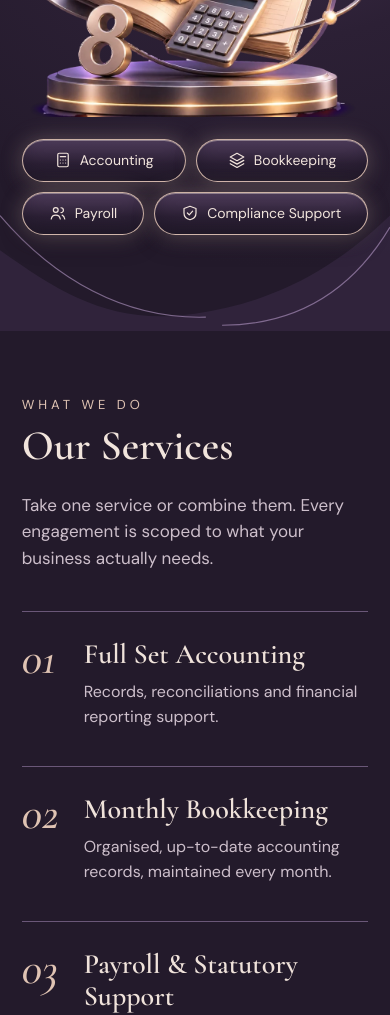
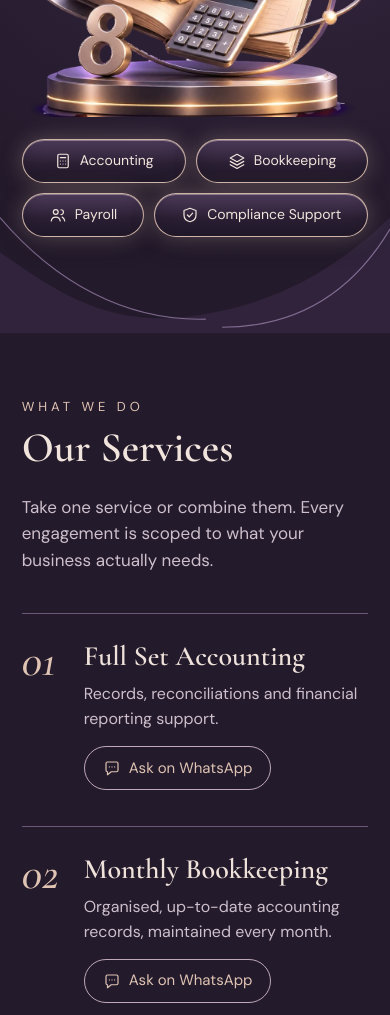
Before and after one commit to good1388-Queena/sbses-website, a plain HTML site: page docs/index.html in a window 390 px wide. Shown: the part 880-1895 px from the top of the page. Drawn offline with nearby package versions, Linux system fonts and the light colour scheme.

Commit message:
Hero service tags link to services; WhatsApp enquiry per service

```diff
--- a/docs/assets/css/site.css
+++ b/docs/assets/css/site.css
@@ -280,7 +280,27 @@ img { display: block; max-width: 100%; }
   font-size: clamp(12px, 2.3cqw, 17px);
   line-height: 1.5;
   white-space: nowrap;
+  text-decoration: none;
+  cursor: pointer;
+  touch-action: manipulation;
+  -webkit-tap-highlight-color: transparent;
+  transition: transform .2s ease, box-shadow .2s ease, border-color .2s ease;
 }
+/* gold glow + slight lift on hover and keyboard focus; pressed state for touch */
+.tag:hover,
+.tag:focus-visible {
+  border-color: var(--cream);
+  box-shadow:
+    0 0 0 1px rgba(223, 195, 179, .55),
+    0 0 34px rgba(223, 195, 179, .7),
+    0 10px 24px rgba(27, 20, 34, .6),
+    inset 0 1px 0 rgba(241, 228, 220, .55),
+    inset 0 -10px 16px rgba(27, 20, 34, .3);
+  transform: scale(1.04);
+}
+.tag:focus-visible { outline: 2px solid var(--cream); outline-offset: 4px; }
+.tag:active { transform: scale(.98); }
+@media (pointer: coarse) { .tag { min-height: 44px; } }
 .tag .icon { width: 22px; height: 22px; width: clamp(15px, 3cqw, 22px); height: clamp(15px, 3cqw, 22px); }
 
 /* ---------- shared section pieces ---------- */
@@ -354,6 +374,31 @@ img { display: block; max-width: 100%; }
 .service__body { display: flex; flex-direction: column; gap: 10px; }
 .service__title { font-family: var(--font-display); font-size: 34px; font-weight: 600; line-height: 1.15; }
 .service__text { font-size: 16px; color: var(--text-muted); }
+
+/* a service reached from a hero tag or a shared link: clear of the top edge, and marked */
+.service { scroll-margin-top: 28px; transition: border-color .3s ease; }
+.service:target { border-top: 2px solid var(--rose); padding-top: 29px; }
+.service:target .service__title { color: var(--rose); }
+
+/* WhatsApp enquiry link under each service */
+.service__ask {
+  align-self: flex-start;
+  display: inline-flex;
+  align-items: center;
+  gap: 8px;
+  min-height: 44px;
+  margin-top: 4px;
+  padding: 8px 18px;
+  border: 1px solid var(--line-soft);
+  border-radius: 999px;
+  font-size: 15px;
+  line-height: 1.5;
+  color: var(--rose);
+  touch-action: manipulation;
+  transition: border-color .2s ease, color .2s ease, background-color .2s ease;
+}
+.service__ask .icon { width: 18px; height: 18px; }
+.service__ask:hover, .service__ask:focus-visible { border-color: var(--rose); color: var(--cream); background: rgba(223, 195, 179, .08); }
 
 /* ---------- why ---------- */
 .band { background: var(--plum-800); border-block: 1px solid var(--plum-700); }
@@ -565,6 +610,7 @@ img { display: block; max-width: 100%; }
 @media (max-width: 899.98px) {
   .services__list { display: block; margin-top: 40px; }
   .service { padding: 26px 0 36px; }
+  .service:target { padding-top: 25px; }
 
   .knowledge { flex-direction: column; align-items: stretch; }
   .knowledge .section__head, .knowledge__list { flex: none; max-width: none; }
@@ -598,7 +644,8 @@ img { display: block; max-width: 100%; }
   .hero__art { aspect-ratio: auto; display: flex; flex-direction: column; gap: 22px; }
   .hero__scene img { position: static; width: 100%; transform: none; }
   .hero__tags { position: static; width: auto; transform: none; flex-direction: row; flex-wrap: wrap; gap: 10px; }
-  .tag { flex: 1 1 auto; justify-content: center; gap: 8px; padding: 10px 14px; font-size: 14px; }
+  .hero__tag-item { flex: 1 1 auto; }
+  .tag { justify-content: center; gap: 8px; padding: 10px 14px; min-height: 44px; font-size: 14px; }
   .tag .icon { width: 18px; height: 18px; }
 
   .service { gap: 18px; }
@@ -652,6 +699,8 @@ img { display: block; max-width: 100%; }
 @media (prefers-reduced-motion: reduce) {
   html { scroll-behavior: auto; }
   * { transition: none !important; }
+  /* keep the glow, drop the movement */
+  .tag:hover, .tag:focus-visible, .tag:active { transform: none; }
 }
 
 /* =====================================================================
--- a/docs/assets/js/main.js
+++ b/docs/assets/js/main.js
@@ -97,6 +97,18 @@
     return node;
   }
 
+  // The one official WhatsApp number (site-content.js → contact.whatsapp.number), digits only.
+  function whatsappNumber() {
+    var raw = content.contact.whatsapp.number;
+    return isSet(raw) ? raw.replace(/\D/g, "") : "";
+  }
+
+  // A wa.me link with the message pre-filled; "" while no number has been supplied.
+  function whatsappUrl(message) {
+    var number = whatsappNumber();
+    return number ? "https://wa.me/" + number + "?text=" + encodeURIComponent(message) : "";
+  }
+
   function icon(name) {
     var holder = document.createElement("span");
     holder.innerHTML = '<svg class="icon" aria-hidden="true" viewBox="0 0 24 24" fill="none" stroke="currentColor" ' +
@@ -151,7 +163,14 @@
         "class": "lang-switch__link"
       }, option.label);
       if (option.code === lang) link.setAttribute("aria-current", "true");
+      link.setAttribute("data-lang", option.code);
       switcher.appendChild(link);
+    });
+    // Keep the visitor on the same service block when they switch language after a jump.
+    window.addEventListener("hashchange", function () {
+      each(".lang-switch__link", function (link) {
+        link.setAttribute("href", langUrl(link.getAttribute("data-lang")));
+      });
     });
   }
 
@@ -237,24 +256,62 @@
     });
   }
 
-  fill("[data-hero-tags]", content.hero.tags, function (tag, index) {
-    var li = el("li", { "class": "tag tag--" + (index + 1) });
-    li.appendChild(icon(tag.icon));
-    li.appendChild(el("span", null, tag.label));
+  // Service tags beside the 3D ledger: real links to the matching service block.
+  fill("[data-hero-tags]", content.hero.tags, function (tag) {
+    var li = el("li", { "class": "hero__tag-item" });
+    var link = el("a", { "class": "tag", href: "#" + tag.target });
+    link.appendChild(icon(tag.icon));
+    link.appendChild(el("span", null, tag.label));
+    li.appendChild(link);
     return li;
   });
 
   /* ---------- sections ---------- */
 
   fill("[data-services]", content.services.items, function (item) {
-    var li = el("li", { "class": "service" });
+    var li = el("li", { "class": "service", id: item.id });
     li.appendChild(el("span", { "class": "service__number", "aria-hidden": "true" }, item.number));
     var body = el("div", { "class": "service__body" });
     body.appendChild(el("h3", { "class": "service__title" }, item.title));
     body.appendChild(el("p", { "class": "service__text" }, item.text));
+
+    // WhatsApp enquiry for this service, pre-filled with its name (only once a number is set).
+    var askUrl = whatsappUrl(content.services.enquiryTemplate.replace("{service}", item.title));
+    if (askUrl) {
+      var ask = el("a", {
+        "class": "service__ask", href: askUrl, target: "_blank", rel: "noopener",
+        "aria-label": content.services.enquiryLabel + ": " + item.title
+      });
+      ask.innerHTML = '<svg class="icon" aria-hidden="true" viewBox="0 0 24 24" fill="none" stroke="currentColor" stroke-width="1.6" stroke-linecap="round" stroke-linejoin="round">' +
+        '<path d="M4 6a2 2 0 0 1 2-2h12a2 2 0 0 1 2 2v9a2 2 0 0 1-2 2h-7l-5 4v-4H6a2 2 0 0 1-2-2z"></path><path d="M8.5 10.5h.01M12 10.5h.01M15.5 10.5h.01"></path></svg>';
+      ask.appendChild(el("span", null, content.services.enquiryLabel));
+      body.appendChild(ask);
+    }
+
     li.appendChild(body);
     return li;
   });
+
+  // The sections above are drawn by script, so a link that arrives with #service-… (a shared
+  // link, a reload, a language switch) has to be scrolled to once they exist.
+  if (onHome && window.location.hash.length > 1) {
+    var arrival = document.getElementById(window.location.hash.slice(1));
+    if (arrival) {
+      // Fonts and images that finish loading later move the page, so line up again when
+      // they are in — unless the visitor has already started scrolling on their own.
+      var untouched = true;
+      var realign = function () {
+        // "instant": arriving from a link should not animate (and must not be left half-way).
+        if (untouched) arrival.scrollIntoView({ behavior: "instant", block: "start" });
+      };
+      ["wheel", "touchstart", "keydown", "mousedown"].forEach(function (type) {
+        window.addEventListener(type, function () { untouched = false; }, { once: true, passive: true });
+      });
+      realign();
+      window.addEventListener("load", realign);
+      if (document.fonts && document.fonts.ready) document.fonts.ready.then(realign);
+    }
+  }
 
   fill("[data-why]", content.why.items, function (item) {
     var li = el("li", { "class": "why__item" });
@@ -309,9 +366,9 @@
       actions.appendChild(node);
     };
 
-    var number = isSet(contact.whatsapp.number) ? contact.whatsapp.number.replace(/\D/g, "") : "";
+    var number = whatsappNumber();
     if (number) {
-      action(contact.whatsapp.label, "https://wa.me/" + number + "?text=" + encodeURIComponent(contact.whatsapp.prefill), "btn--rose", true);
+      action(contact.whatsapp.label, whatsappUrl(contact.whatsapp.prefill), "btn--rose", true);
       known.push("+" + number);
     } else {
       action(contact.whatsapp.label, null, "btn--rose");
--- a/docs/assets/js/site-content.js
+++ b/docs/assets/js/site-content.js
@@ -56,11 +56,12 @@ window.SITE_CONTENT = {
     primary: { label: "Our Services", href: "#services" },
     secondary: { label: "Contact Us", href: "#contact" },
     illustrationAlt: "3D illustration of an open ledger with a bar chart, a pie chart, a calculator and the figures %, 5 and 8 on a round podium",
+    // Shortcut links beside the 3D ledger. `target` is the id of a service in services.items.
     tags: [
-      { label: "Accounting", icon: "calculator" },
-      { label: "Bookkeeping", icon: "layers" },
-      { label: "Payroll", icon: "people" },
-      { label: "Compliance Support", icon: "shield" }
+      { label: "Accounting", icon: "calculator", target: "service-accounting" },
+      { label: "Bookkeeping", icon: "layers", target: "service-bookkeeping" },
+      { label: "Payroll", icon: "people", target: "service-payroll" },
+      { label: "Compliance Support", icon: "shield", target: "service-compliance" }
     ]
   },
 
@@ -68,28 +69,38 @@ window.SITE_CONTENT = {
     eyebrow: "What we do",
     title: "Our Services",
     intro: "Take one service or combine them. Every engagement is scoped to what your business actually needs.",
+    // WhatsApp link shown under every service. {service} becomes that service's title.
+    // The number itself is contact.whatsapp.number, further down: set it there only.
+    enquiryLabel: "Ask on WhatsApp",
+    enquiryTemplate: "Hello SBSES, I would like to ask about this service: {service}.",
+    // `id` is the anchor the hero tags (and any shared link) jump to. Keep ids unchanged.
     items: [
       {
+        id: "service-accounting",
         number: "01",
         title: "Full Set Accounting",
         text: "Records, reconciliations and financial reporting support."
       },
       {
+        id: "service-bookkeeping",
         number: "02",
         title: "Monthly Bookkeeping",
         text: "Organised, up-to-date accounting records, maintained every month."
       },
       {
+        id: "service-payroll",
         number: "03",
         title: "Payroll & Statutory Support",
         text: "Payroll calculation and payslips, with EPF, SOCSO, EIS and PCB submissions drafted for your approval. HRDF where applicable."
       },
       {
+        id: "service-year-end",
         number: "04",
         title: "Year-End & Audit Preparation Support",
         text: "Schedules prepared and queries handled with your external auditor. SBSES is not an audit firm or tax agent."
       },
       {
+        id: "service-compliance",
         number: "05",
         title: "Accounting Review & Compliance Administration",
         text: "Account review and administrative compliance support, within the agreed service scope."
--- a/docs/assets/js/site-content.zh.js
+++ b/docs/assets/js/site-content.zh.js
@@ -56,6 +56,8 @@ window.SITE_CONTENT_ZH = {
     eyebrow: "我们做什么",
     title: "服务项目",
     intro: "可以只选一项，也可以组合搭配。每一项合作，都按您公司的实际需要来界定范围。",
+    enquiryLabel: "WhatsApp 咨询",
+    enquiryTemplate: "您好 SBSES，我想咨询这项服务：{service}。",
     items: [
       {
         title: "全套账目处理",
```
